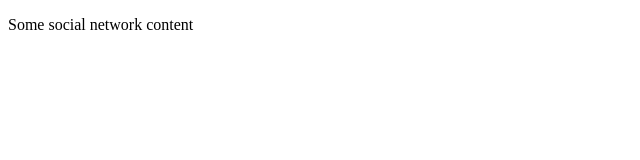
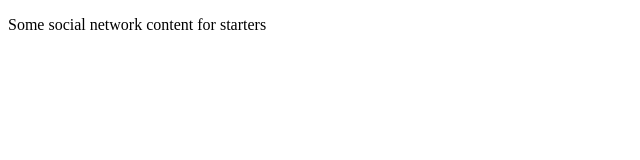
Before and after one commit to Nuka-bc/social-network2, a plain HTML site: page 3index.html.html in a window 1280 px wide. Shown: the full height of the page, 0-640 px from the left. Drawn offline with Linux system fonts and the light colour scheme.

Commit message:
Update 3index.html.html

```diff
--- a/3index.html.html
+++ b/3index.html.html
@@ -6,6 +6,6 @@
     <title>social network2</title>
 </head>
 <body>
-    <p>Some social network content</p>
+    <p>Some social network content for starters</p>
 </body>
 </html>
```
